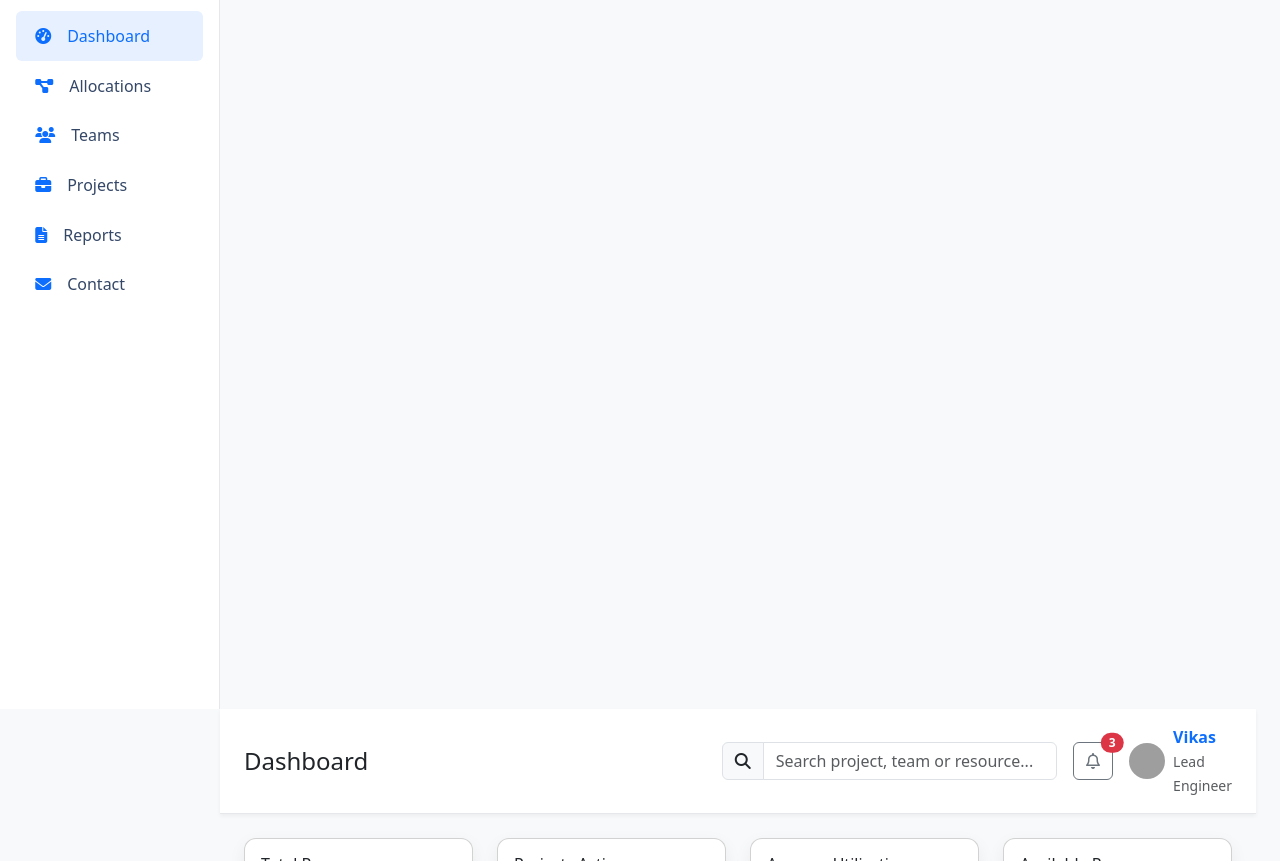
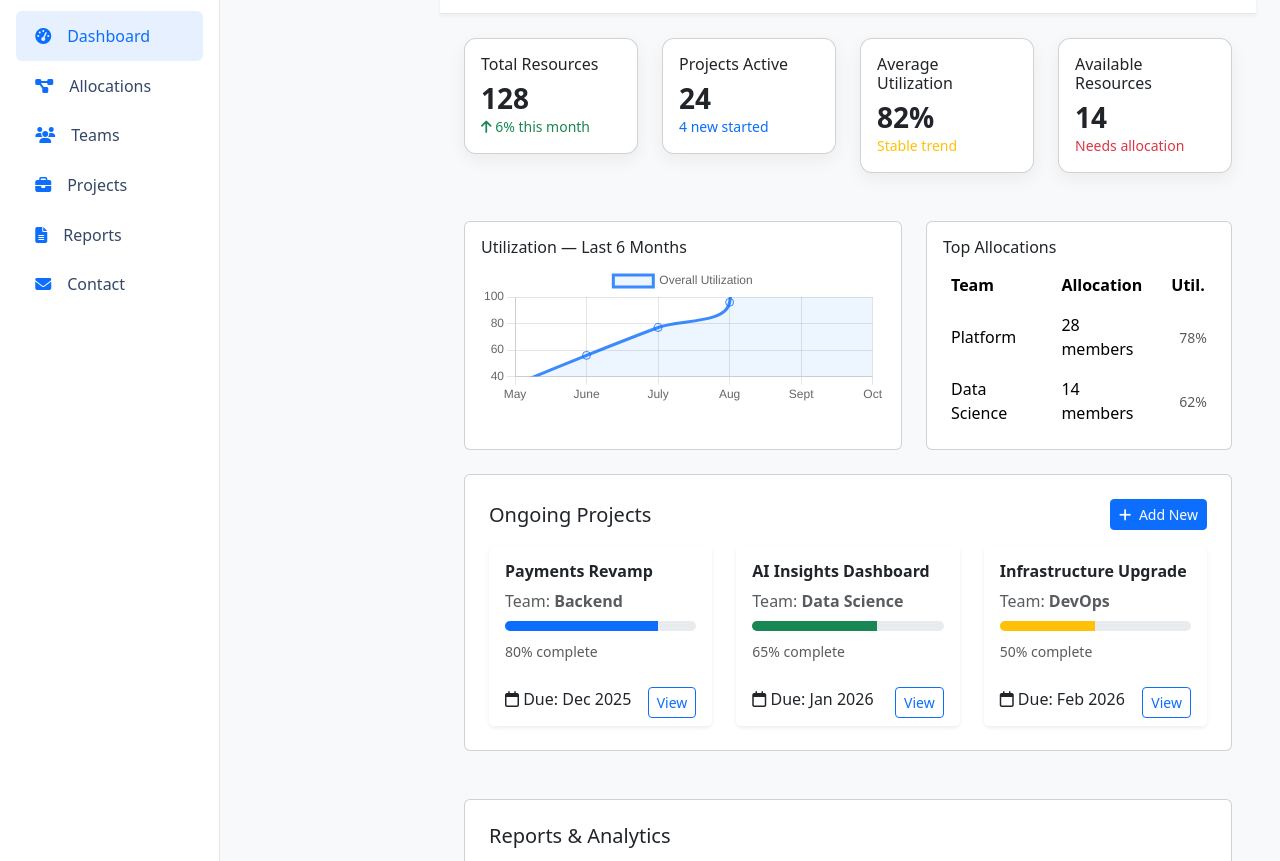
Before and after one commit to vikasthakurr/21-days-project-classes, a plain HTML site: page project-3/index.html in a window 1280 px wide. Shown: the part 91-952 px from the top of the page. Drawn offline with nearby package versions, Linux system fonts and the light colour scheme; grey boxes are pictures that could not be loaded.

Commit message:
Project-3 pushed

```diff
--- a/project-3/index.html
+++ b/project-3/index.html
@@ -94,7 +94,7 @@
     </style>
   </head>
   <body>
-    <div class="layout-wrapper"> </div>
+    <div class="layout-wrapper">
       <!-- Sidebar -->
       <aside class="sidebar p-3 d-flex flex-column flex-shrink-0">
         <div class="d-flex align-items-center mb-4 ps-2">
@@ -127,9 +127,9 @@
         </nav>
       </aside>
 
-      <!-- main content -->
+      <!-- Main Content -->
       <div class="main-content">
-
+        <!-- Topbar -->
         <header
           class="topbar d-flex align-items-center justify-content-between"
         >
@@ -280,8 +280,7 @@
             </div>
           </div>
 
-          <!-- ongoing Project section -->
-
+          <!-- Ongoing Projects -->
           <section id="projects" class="mb-5">
             <div class="card p-4">
               <div
@@ -298,7 +297,7 @@
               </div>
 
               <div class="row g-4">
-                <!-- project 1-->
+                <!-- Project 1 -->
                 <div class="col-md-6 col-lg-4">
                   <div class="card border-0 shadow-sm h-100">
                     <div class="card-body">
@@ -328,28 +327,28 @@
                   </div>
                 </div>
 
-                <!-- project-2 -->
+                <!-- Project 2 -->
                 <div class="col-md-6 col-lg-4">
                   <div class="card border-0 shadow-sm h-100">
                     <div class="card-body">
-                      <h6 class="fw-bold">Payments Revamp</h6>
+                      <h6 class="fw-bold">AI Insights Dashboard</h6>
                       <p class="text-muted mb-2">
-                        Team: <strong>Backend</strong>
+                        Team: <strong>Data Science</strong>
                       </p>
                       <div class="progress mb-2" style="height: 10px">
                         <div
-                          class="progress-bar bg-primary"
-                          style="width: 80%"
+                          class="progress-bar bg-success"
+                          style="width: 65%"
                         ></div>
                       </div>
-                      <small class="text-muted">80% complete</small>
+                      <small class="text-muted">65% complete</small>
                     </div>
                     <div
                       class="card-footer bg-white border-0 d-flex justify-content-between"
                     >
                       <span
-                        ><i class="fa-regular fa-calendar"></i> Due: Dec
-                        2025</span
+                        ><i class="fa-regular fa-calendar"></i> Due: Jan
+                        2026</span
                       >
                       <a href="#" class="btn btn-sm btn-outline-primary"
                         >View</a
@@ -358,28 +357,28 @@
                   </div>
                 </div>
 
-                <!-- project-3 -->
+                <!-- Project 3 -->
                 <div class="col-md-6 col-lg-4">
                   <div class="card border-0 shadow-sm h-100">
                     <div class="card-body">
-                      <h6 class="fw-bold">Payments Revamp</h6>
+                      <h6 class="fw-bold">Infrastructure Upgrade</h6>
                       <p class="text-muted mb-2">
-                        Team: <strong>Backend</strong>
+                        Team: <strong>DevOps</strong>
                       </p>
                       <div class="progress mb-2" style="height: 10px">
                         <div
-                          class="progress-bar bg-primary"
-                          style="width: 80%"
+                          class="progress-bar bg-warning"
+                          style="width: 50%"
                         ></div>
                       </div>
-                      <small class="text-muted">80% complete</small>
+                      <small class="text-muted">50% complete</small>
                     </div>
                     <div
                       class="card-footer bg-white border-0 d-flex justify-content-between"
                     >
                       <span
-                        ><i class="fa-regular fa-calendar"></i> Due: Dec
-                        2025</span
+                        ><i class="fa-regular fa-calendar"></i> Due: Feb
+                        2026</span
                       >
                       <a href="#" class="btn btn-sm btn-outline-primary"
                         >View</a
@@ -388,11 +387,10 @@
                   </div>
                 </div>
               </div>
-
             </div>
           </section>
 
-          <!-- add project modal -->
+          <!-- Add Project Modal -->
           <div
             class="modal fade"
             id="addProjectModal"
@@ -491,20 +489,18 @@
             </div>
           </div>
 
-
-          <!-- report and analysis -->
-
+          <!-- Reports -->
           <section id="reports" class="my-5">
             <div class="card p-4">
-              <h5 class="mb-4">Reports and analytics</h5>
+              <h5 class="mb-3">Reports & Analytics</h5>
               <div class="row g-4">
-                <div class="cold-md-7">
+                <div class="col-md-7">
                   <div class="card p-3 h-100">
                     <h6>Project Performance Overview</h6>
                     <canvas id="reportBar"></canvas>
                   </div>
                 </div>
-                <div class="cold-md-5">Resource Distribution
+                <div class="col-md-5">
                   <div class="card p-3 h-100">
                     <h6>Resource Distribution</h6>
                     <canvas id="reportPie"></canvas>
@@ -523,28 +519,29 @@
     <script>
       //sidebar toggle -> for mobile
 
-      document.getElementById("toggleSidebar").addEventListener("click",function(){
-        document.querySelector(".sidebar").classList.toggle("show")
-      })
+      document
+        .getElementById("toggleSidebar")
+        .addEventListener("click", function () {
+          document.querySelector(".sidebar").classList.toggle("show");
+        });
 
       //chart
 
-      const ctx= document.getElementById("utilChart");
+      const ctx = document.getElementById("utilChart");
 
-      new Chart(ctx,{
-        type:"line",
-        data:{
-          labels:["May","June","July","Aug","Sept","Oct"],
-          datasets:[
+      new Chart(ctx, {
+        type: "line",
+        data: {
+          labels: ["May", "June", "July", "Aug", "Sept", "Oct"],
+          datasets: [
             {
-              label:"Overall Utilization",
-              data:[34,56,77,96,788,998],
-              tension:0.3,
-              fill:true,
-              backgroundColor:"rgba(13,110,253,0.07)",
-              borderColor:"rgba(13,110,253,0.8)",
-              pointRadius:4
-
+              label: "Overall Utilization",
+              data: [34, 56, 77, 96, 788, 998],
+              tension: 0.3,
+              fill: true,
+              backgroundColor: "rgba(13,110,253,0.07)",
+              borderColor: "rgba(13,110,253,0.8)",
+              pointRadius: 4,
             },
           ],
         },
@@ -553,8 +550,7 @@
           plugins: { legend: { position: "top" } },
           scales: { y: { beginAtZero: false, min: 40, max: 100 } },
         },
-      })
-
+      });
 
       // Reports Charts
       const barCtx = document.getElementById("reportBar");
@@ -601,10 +597,6 @@
           plugins: { legend: { position: "bottom" } },
         },
       });
-
-
-
-
     </script>
     <script src="logic.js"></script>
   </body>
```
Lines whose indentation alone changed are shown as unchanged.
